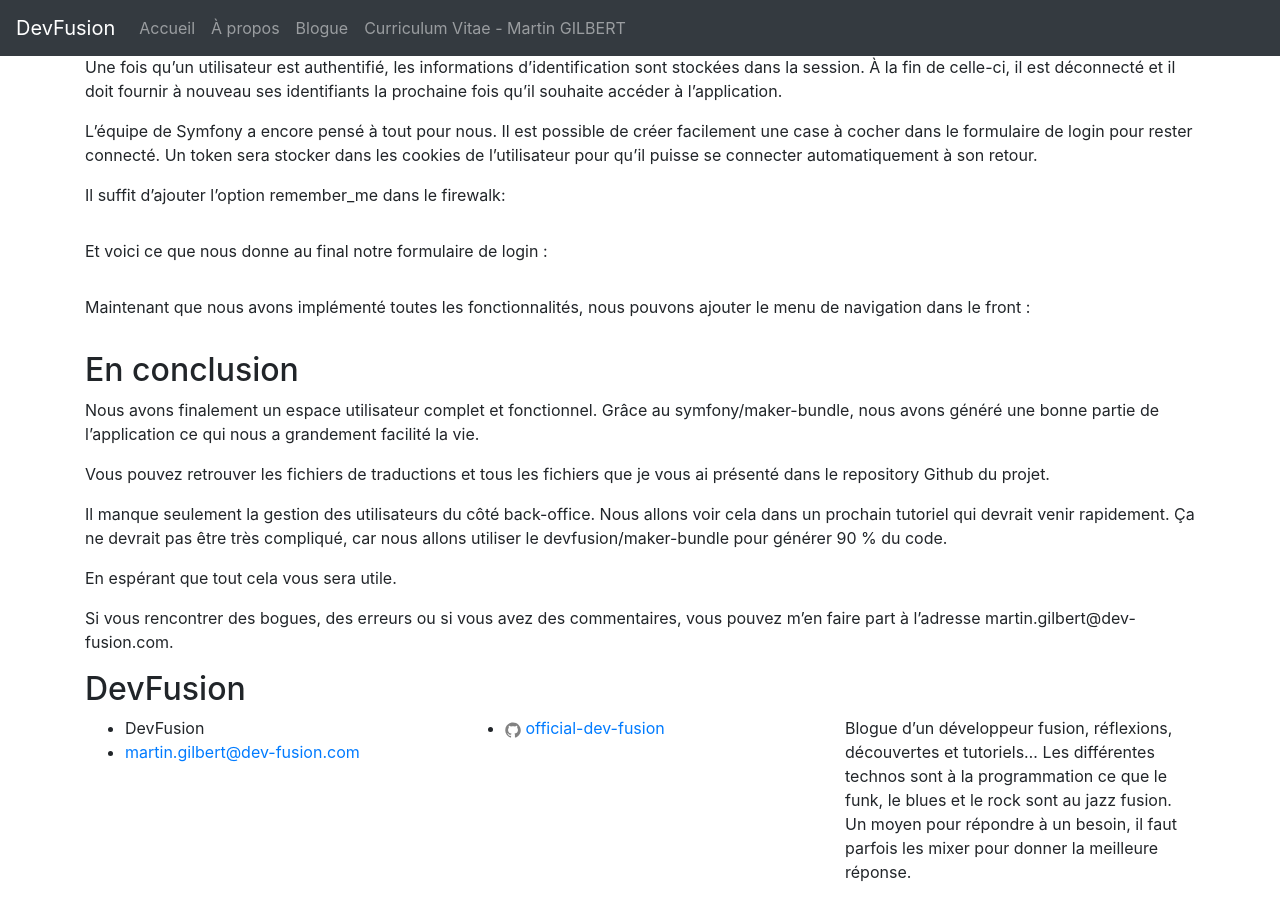
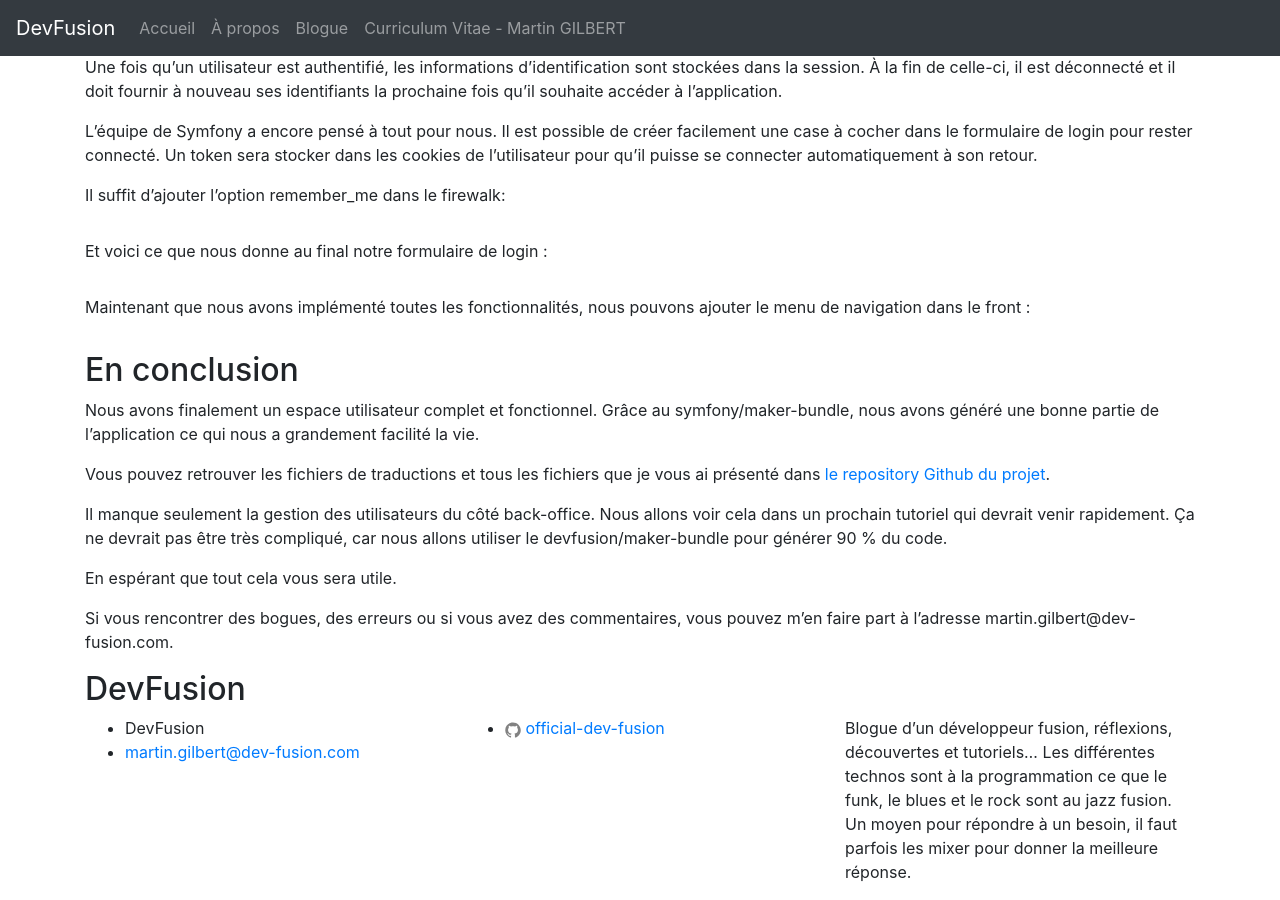
Before and after one commit to official-dev-fusion/jekyll-personal-website, a Jekyll site: the page built from _posts/2019-11-01-creer-rapidement-un-projet-de-base-complet-avec-un-espace-utilisateur-et-un-back-office.markdown, in a window 1280 px wide and 900 px high, scrolled down 6617 px. Built offline with Jekyll 4.4.1, drawn with Linux system fonts in a browser that asks for light colours; nearby versions of some CDN libraries; part of the change alters nothing that is shown.

```diff
--- a/_posts/2019-11-01-creer-rapidement-un-projet-de-base-complet-avec-un-espace-utilisateur-et-un-back-office.markdown
+++ b/_posts/2019-11-01-creer-rapidement-un-projet-de-base-complet-avec-un-espace-utilisateur-et-un-back-office.markdown
@@ -1900,7 +1900,7 @@ class ResetPasswordFormType extends AbstractType
                         ]),
                         new Length([
                             'min' => 6,
-                            'minMessage' => 'registration.message.length_min',
+                            'minMessage' => 'registration.message.password_length_min',
                             // max length allowed by Symfony for security reasons
                             'max' => 4096,
                         ]),
@@ -2159,10 +2159,12 @@ Maintenant que nous avons implémenté toutes les fonctionnalités, nous pouvons
 
 Nous avons finalement un espace utilisateur complet et fonctionnel. Grâce au symfony/maker-bundle, nous avons généré une bonne partie de l'application ce qui nous a grandement facilité la vie.
 
-Vous pouvez retrouver les fichiers de traductions et tous les fichiers que je vous ai présenté dans le repository Github du projet.
+Vous pouvez retrouver les fichiers de traductions et tous les fichiers que je vous ai présenté dans [le repository Github du projet].
 
 Il manque seulement la gestion des utilisateurs du côté back-office. Nous allons voir cela dans un prochain tutoriel qui devrait venir rapidement. Ça ne devrait pas être très compliqué, car nous allons utiliser le devfusion/maker-bundle pour générer 90 % du code.
 
 En espérant que tout cela vous sera utile.
 
 Si vous rencontrer des bogues, des erreurs ou si vous avez des commentaires, vous pouvez m'en faire part à l'adresse martin.gilbert@dev-fusion.com.
+
+[le repository Github du projet]: https://github.com/official-dev-fusion/dev-fusion-skeleton-user
```
Also changed, not shown: 2 other files.
